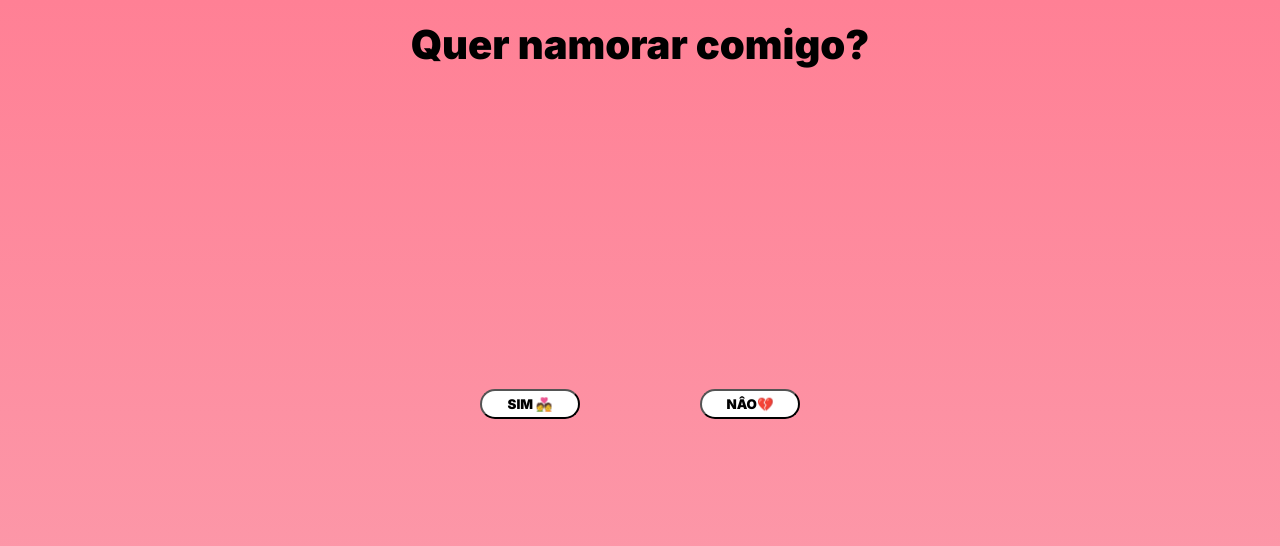
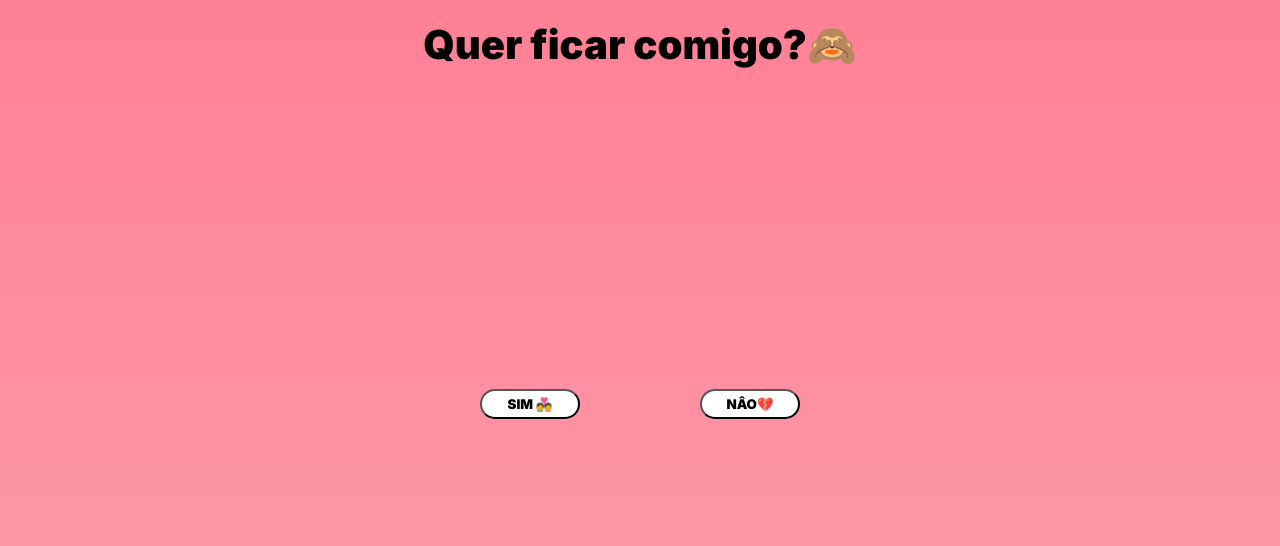
Before and after one commit to Maick-Neres/mobile, a plain HTML site: page index.html in a window 1280 px wide. Drawn offline with Linux system fonts and the light colour scheme.

Commit message:
emoji macaco

```diff
--- a/index.html
+++ b/index.html
@@ -89,7 +89,7 @@
 
 </head>
 <body>
-  <header><h1 id="titulo">Quer namorar comigo?</h1></header>
+  <header><h1 id="titulo">Quer ficar comigo?&#x1F648;</h1></header>
   <main>
     <button id="sim" onclick="aceitar()"><span>SIM &#x1F491;</span></button>
     <button id="nao" onmouseover="negaçao()"><span>NÂO&#x1F494;</span></button>
```
